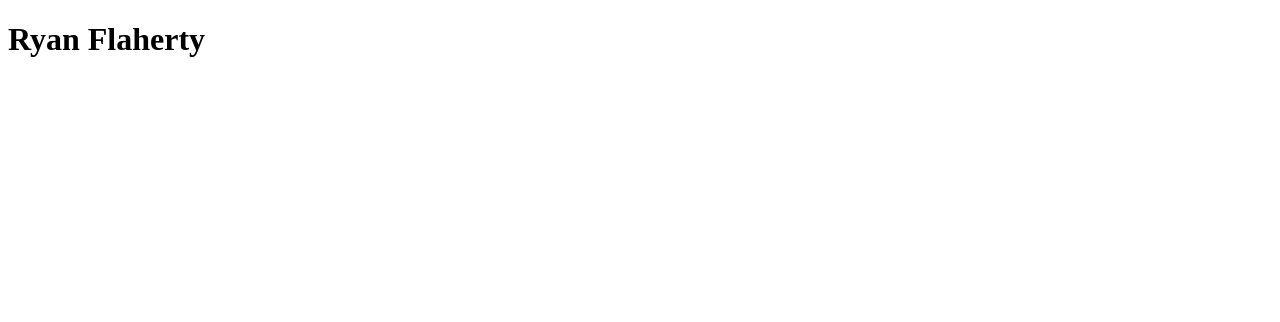
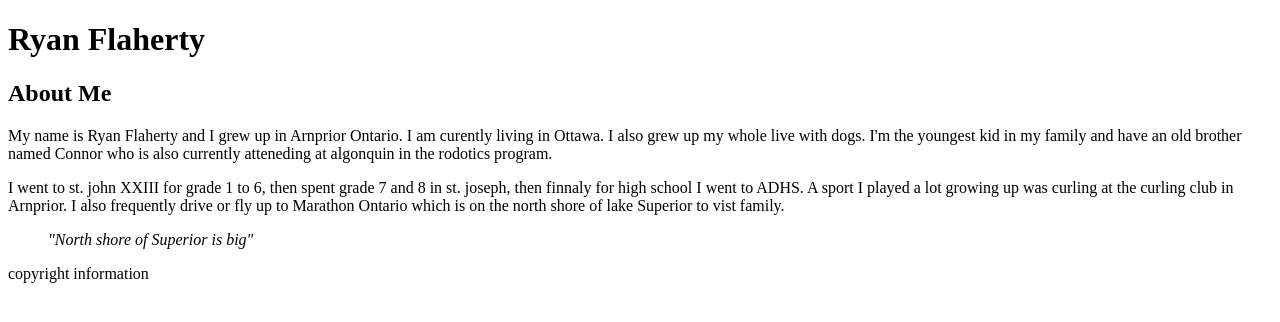
Before and after one commit to Ryan-Flaherty/html-assignment, a plain HTML site: page index.html in a window 1280 px wide. Drawn offline with Linux system fonts and the light colour scheme.

Commit message:
Adds footer and article

```diff
--- a/index.html
+++ b/index.html
@@ -10,5 +10,22 @@
     <h1>
         Ryan Flaherty
     </h1>
+    <article>
+        <h2>
+            About Me
+        </h2>
+        <p>
+            My name is Ryan Flaherty and I grew up in Arnprior Ontario. I am curently living in Ottawa. I also grew up my whole live with dogs. I'm the youngest kid in my family and have an old brother named Connor who is also currently atteneding at algonquin in the rodotics program.
+        </p>
+        <p>
+            I went to st. john XXIII for grade 1 to 6, then spent grade 7 and 8 in st. joseph, then finnaly for high school I went to ADHS. A sport I played a lot growing up was curling at the curling club in Arnprior. I also frequently drive or fly up to Marathon Ontario which is on the north shore of lake Superior to vist family.
+            <blockquote cite="Ryan Flaherty">
+                <em>"North shore of Superior is big"</em>
+                </blockquote>
+         </p>
+    </article>
 </body>
+<footer>
+    copyright information
+</footer>
 </html>
```
